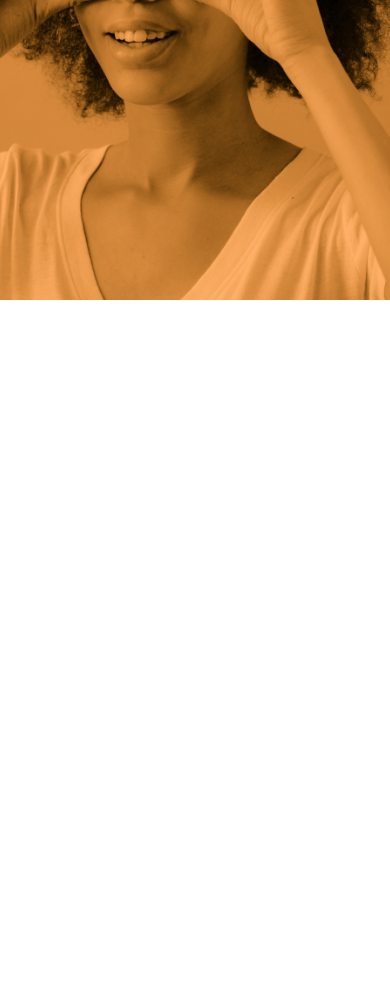
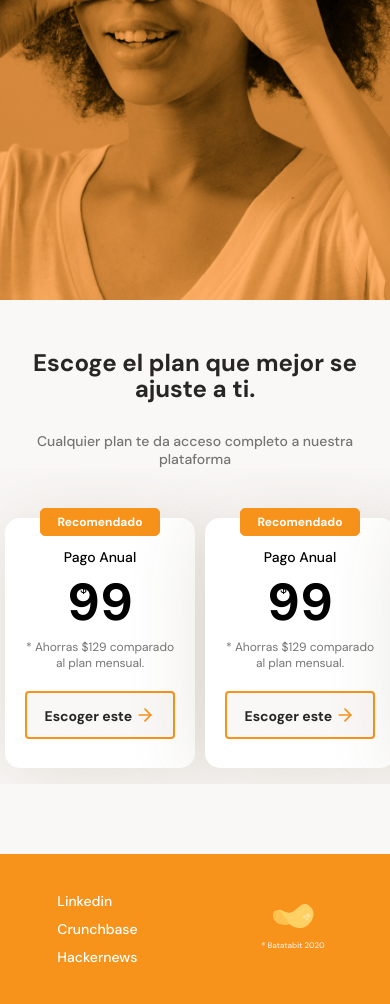
Before and after one commit to pepzarate/mobile-first, a plain HTML site: page index.html in a window 390 px wide. Shown: the part 2839-3843 px from the top of the page. Before the commit the page ends 3139 px from the top, so only its background shows below. Drawn offline with Linux system fonts and the light colour scheme.

Commit message:
Proyecto finalizado mobile first, se pueden modificar estilos

```diff
--- a/css/style.css
+++ b/css/style.css
@@ -356,3 +356,154 @@ main{
     font-weight: bold;
     color: var(--off-white);
 }
+
+.main-plans-container{
+    width: 100%;
+    min-width: 320px;
+    padding-bottom: 70px;
+    text-align: center;
+}
+
+.plans--title{
+    width: 90%;
+    min-width: 288px;
+    height: auto;
+    margin: 0 auto;
+}
+
+.plans--title h2{
+    padding-top: 50px;
+    font-size:2.4rem;
+    font-weight: bold;
+    line-height: 2.6rem;
+    color: var(--black)
+}
+
+.plans--title p{
+    padding-top: 30px;
+    font-size: 1.4rem;
+    font-weight: 500;
+    line-height: 1.8rem;
+    color: #757575;
+}
+
+.plans-container--slider{
+    display: flex;
+    height: 316px;
+    overflow-x: scroll;
+    overscroll-behavior-x: contain;
+    scroll-snap-type: x proximity;
+}
+
+.plans-container--card{
+    position: relative;
+    scroll-snap-align: center;
+    width: 70%;
+    min-width: 190px;
+    max-width: 300px;
+    height: 250px;
+    margin: 50px 5px 0;
+    padding: 0 15px;
+    background-color: var(--white);
+    border-radius: 15px;
+    box-shadow: 0 4px 80px rgba(89,73,30,0.16);
+}
+
+.recomended{
+    width: 120px;
+    padding: 5px 10px;
+    position: absolute;
+    top: -10px;
+    left: calc(50% - 60px);
+    background-color: var(--bitcoin-orange);
+    border: 1px solid var(--bitcoin-orange);
+    border-radius: 5px;
+    color: var(--white);
+    font-size: 1.2rem;
+    font-weight: bold;
+}
+
+.plan-card--title{
+    padding-top: 30px;
+    font-size: 1.4rem;
+    font-weight: 500;
+    line-height: 1.8rem;
+    color: black;
+}
+
+.plan-card-price{
+    padding: 5px 0;
+    font-size: 5.2rem;
+    font-weight: bold;
+    line-height: 6.3rem;
+    color: black;
+}
+.plan-info-container{
+    position: relative;
+}
+
+.plan-card-price span{
+    position: absolute;
+    top: 40px;
+    left: 60px;
+    font-size: 1.2rem;
+    font-weight: 300;
+}
+
+.plan-card--saving{
+    font-size: 1.2rem;
+    color: #757575;
+}
+
+.plan-card-ca{
+    width: 150px;
+    height: 48px;
+    margin-top: 20px;
+    background-color: #faf8f7;
+    border: 2px solid var(--bitcoin-orange);
+    border-radius: 4px;
+    font-family: "DM Sans";
+    font-size: 1.4rem;
+    font-weight: bold;
+    line-height: 1.8rem;
+    color: var(--black);
+}
+
+.plan-card-ca span{
+    display: inline-block;
+    width: 20px;
+    height: 20px;
+    background: url("../assets/icons/orange-right-arrow.svg") center/cover no-repeat;
+    vertical-align: text-bottom;
+}
+
+/* Estilos del Footer */
+footer{
+    display: flex;
+    width: 100%;
+    height: 150px;
+    background-color: var(--bitcoin-orange);
+}
+
+footer section{
+    display: flex;
+    width: 50%;
+    justify-content: center;
+    align-items: center;
+}
+
+footer .left ul{
+    font-size: 1.4rem;
+    font-weight: 500;
+    line-height: 1.8rem;
+    list-style: none;
+}
+
+.left li{
+    margin: 10px 0;
+}
+
+.left a{
+    text-decoration: none;
+    color: var(--white);
+}
--- a/index.html
+++ b/index.html
@@ -11,6 +11,7 @@
 
     <!-- CSS -->
     <link rel="stylesheet" href="css/style.css">
+    <link rel="stylesheet" href="css/tablet.css" media="(min-width: 930px)">
 </head>
 <body>
 
@@ -20,7 +21,7 @@
         <div class="header--title-container">
             <h1>La próxima revolución en el intercambio de criptomonedas</h1>
             <p>Batatabit te ayuda a navegar entre los diferentes precios y tendencias.</p>
-            <a href="#" class="header--button">Conoce nuestros planes <span></span></a>
+            <a href="#plans" class="header--button">Conoce nuestros planes <span></span></a>
         </div>
     </header>
 
@@ -120,10 +121,55 @@
         <section class="bitcoin-img-container">
             <h2>Conócelo hoy.</h2>
         </section>
-        <section></section>
+        <section id="plans" class="main-plans-container">
+            <div class="plans--title">
+                <h2>Escoge el plan que mejor se ajuste a ti.</h2>
+                <p>Cualquier plan te da acceso completo a nuestra plataforma</p>
+            </div>
+            <section class="plans-container--slider">
+                <article class="plans-container--card">
+                    <p class="recomended">Recomendado</p>
+                    <div class="plan-info-container">
+                        <h3 class="plan-card--title">Pago Anual</h3>
+                        <p class="plan-card-price"><span>$</span>99</p>
+                        <p class="plan-card--saving">* Ahorras $129 comparado al plan mensual.</p>
+                        <button class="plan-card-ca">Escoger este <span></span></button>
+                    </div>
+                </article>
+                <article class="plans-container--card">
+                    <p class="recomended">Recomendado</p>
+                    <div class="plan-info-container">
+                        <h3 class="plan-card--title">Pago Anual</h3>
+                        <p class="plan-card-price"><span>$</span>99</p>
+                        <p class="plan-card--saving">* Ahorras $129 comparado al plan mensual.</p>
+                        <button class="plan-card-ca">Escoger este <span></span></button>
+                    </div>
+                </article>
+                <article class="plans-container--card">
+                    <p class="recomended">Recomendado</p>
+                    <div class="plan-info-container">
+                        <h3 class="plan-card--title">Pago Anual</h3>
+                        <p class="plan-card-price"><span>$</span>99</p>
+                        <p class="plan-card--saving">* Ahorras $129 comparado al plan mensual.</p>
+                        <button class="plan-card-ca">Escoger este <span></span></button>
+                    </div>
+                </article>
+            </section>
+        </section>
     </main>
 
     <!-- Footer -->
-    <footer></footer>
+    <footer>
+        <section class="left">
+            <ul>
+                <li><a href="#">Linkedin</a></li>
+                <li><a href="#">Crunchbase</a></li>
+                <li><a href="#">Hackernews</a></li>
+            </ul>
+        </section>
+        <section class="right">
+            <img src="./assets/img/logo-footer.svg" alt="Logo de batatabit 2020">
+        </section>
+    </footer>
 </body>
 </html>
```
